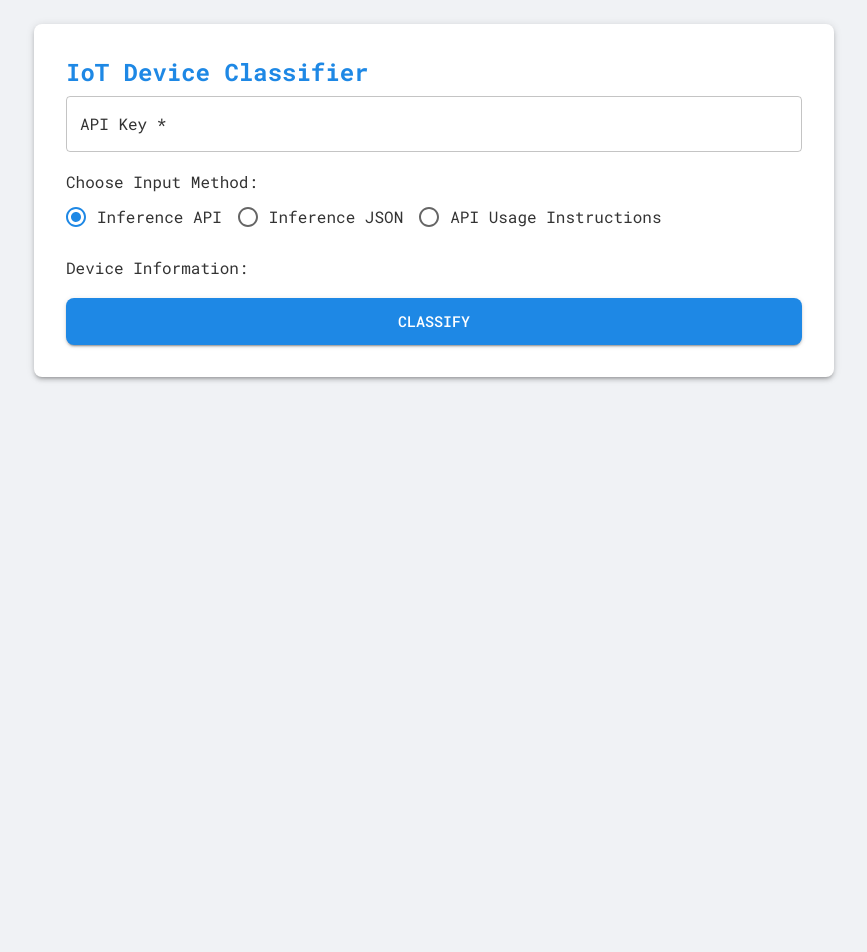
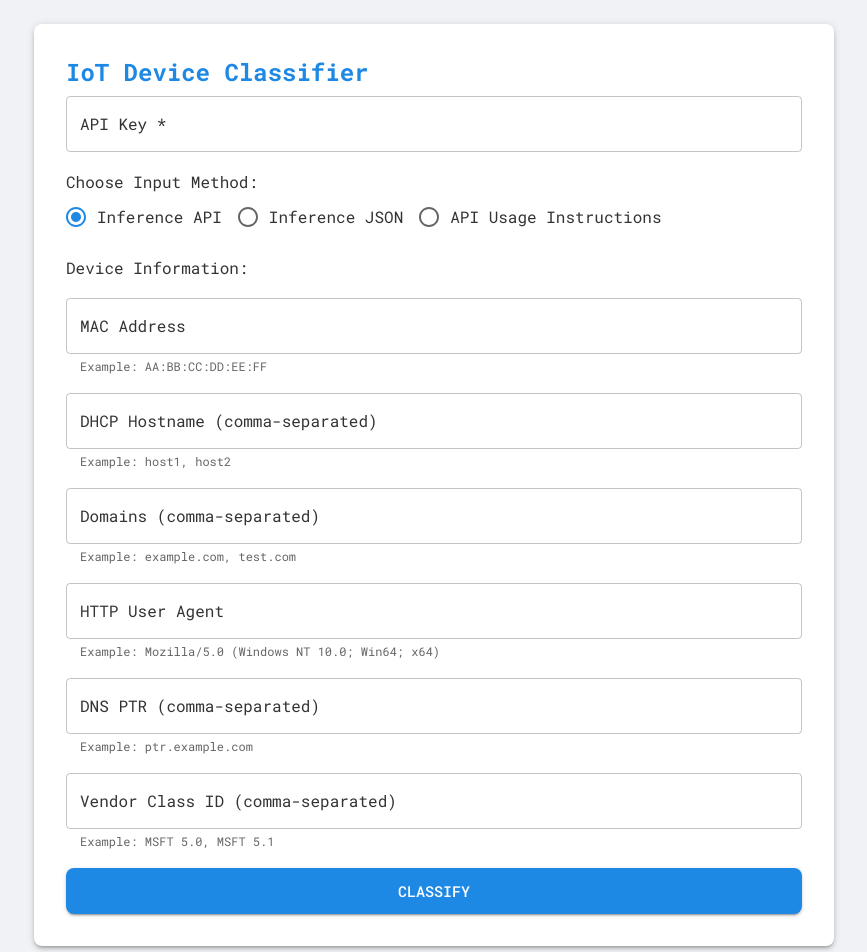
Before and after one commit to barmey/ZEAL_Cloud_Frontend, a React (Create React App) app: page / in a window 1280 px wide. Shown: the top 952 px of the page, without its empty margins (206-1073 px from the left). Before the commit the page ends 800 px from the top, so only its background shows below. Built offline with nearby package versions, Linux system fonts and the light colour scheme; what aws-amplify would draw is missing.

Commit message:
Update App.js
fix bug that removed other two tabs

```diff
--- a/src/App.js
+++ b/src/App.js
@@ -394,8 +394,66 @@ const App = () => {
           {inputMethod === 'inference_api' && (
             <Box sx={{ display: 'flex', flexDirection: 'column', gap: 2 }}>
               <Typography variant="subtitle1">Device Information:</Typography>
-              {/* [Manual input fields here, same as before] */}
-              {/* ... */}
+              <TextField
+                label="MAC Address"
+                name="mac_address"
+                value={manualInput.mac_address}
+                onChange={handleManualInputChange}
+                helperText="Example: AA:BB:CC:DD:EE:FF"
+                fullWidth
+                variant="outlined"
+                color="primary"
+              />
+              <TextField
+                label="DHCP Hostname (comma-separated)"
+                name="dhcp.option.hostname"
+                value={manualInput['dhcp.option.hostname']}
+                onChange={handleManualInputChange}
+                helperText="Example: host1, host2"
+                fullWidth
+                variant="outlined"
+                color="primary"
+              />
+              <TextField
+                label="Domains (comma-separated)"
+                name="dns.qry.name"
+                value={manualInput['dns.qry.name']}
+                onChange={handleManualInputChange}
+                helperText="Example: example.com, test.com"
+                fullWidth
+                variant="outlined"
+                color="primary"
+              />
+              <TextField
+                label="HTTP User Agent"
+                name="http.user_agent"
+                value={manualInput['http.user_agent']}
+                onChange={handleManualInputChange}
+                helperText="Example: Mozilla/5.0 (Windows NT 10.0; Win64; x64)"
+                fullWidth
+                variant="outlined"
+                color="primary"
+              />
+              <TextField
+                label="DNS PTR (comma-separated)"
+                name="dns.ptr.domain_name"
+                value={manualInput['dns.ptr.domain_name']}
+                onChange={handleManualInputChange}
+                helperText="Example: ptr.example.com"
+                fullWidth
+                variant="outlined"
+                color="primary"
+              />
+              <TextField
+                label="Vendor Class ID (comma-separated)"
+                name="dhcp.option.vendor_class_id"
+                value={manualInput['dhcp.option.vendor_class_id']}
+                onChange={handleManualInputChange}
+                helperText="Example: MSFT 5.0, MSFT 5.1"
+                fullWidth
+                variant="outlined"
+                color="primary"
+              />
             </Box>
           )}
 
@@ -450,8 +508,59 @@ const App = () => {
 
           {inputMethod === 'api_usage' && (
             <Box sx={{ mt: 2 }}>
-              {/* [API Usage Instructions here, same as before] */}
-              {/* ... */}
+              <Typography variant="h6" gutterBottom>
+                API Usage Instructions
+              </Typography>
+              <Typography variant="body1" gutterBottom>
+                You can use the API directly by making HTTP POST requests to the
+                following endpoint:
+              </Typography>
+              <Typography variant="body2" sx={{ mb: 2 }}>
+                <code>
+                  https://qxzcncmpw4.execute-api.eu-west-2.amazonaws.com/bar_test_stage/classify
+                </code>
+              </Typography>
+              <Typography variant="body1" gutterBottom>
+                Below is a Python code example using the <code>requests</code>{' '}
+                library:
+              </Typography>
+              <pre
+                style={{
+                  backgroundColor: '#f5f5f5',
+                  padding: '10px',
+                  borderRadius: '4px',
+                  overflowX: 'auto',
+                }}
+              >
+                {`import requests
+import json
+
+url = "https://qxzcncmpw4.execute-api.eu-west-2.amazonaws.com/bar_test_stage/classify"
+api_key = "YOUR_API_KEY"
+
+headers = {
+    "Content-Type": "application/json",
+    "x-api-key": api_key
+}
+
+data = {
+    "device id": {
+        "mac_address": "xx:xx:xx:xx:xx:xx",
+        "dhcp.option.hostname": ["hostname1", "hostname2"],
+        "dns.qry.name": ["example.com"],
+        "http.user_agent": "UserAgentString",
+        "dns.ptr.domain_name": ["ptr.example.com"],
+        "dhcp.option.vendor_class_id": ["class_id"]
+    }
+}
+
+response = requests.post(url, headers=headers, data=json.dumps(data))
+
+if response.ok:
+    print("Response:", response.json())
+else:
+    print("Error:", response.text)`}
+              </pre>
             </Box>
           )}
 
```
